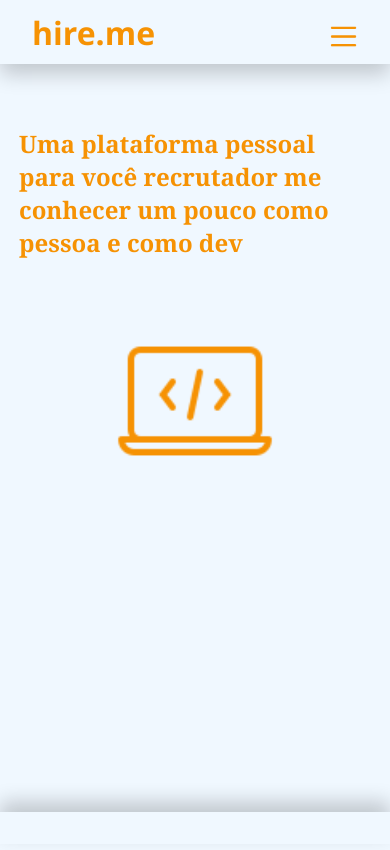
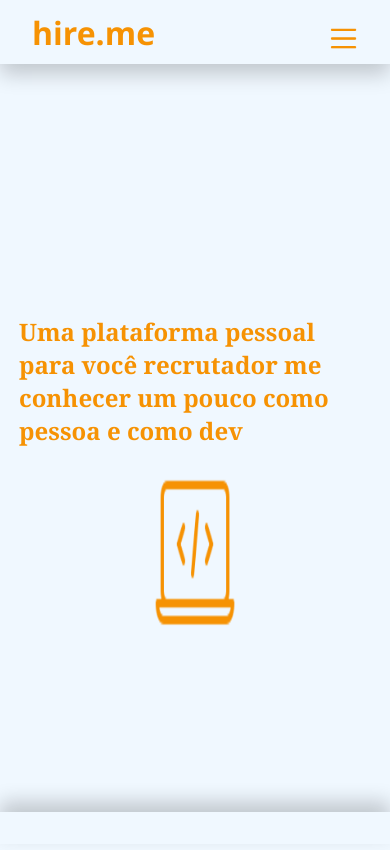
Before and after one commit to manoelrochawlf/hire_me, a React (Vite) app: page / in a window 390 px wide. Shown: the top 850 px of the page. Built offline with nearby package versions, Linux system fonts and the light colour scheme.

Commit message:
refactor: refactoring responsiviness

```diff
--- a/src/components/Header/styles.js
+++ b/src/components/Header/styles.js
@@ -8,6 +8,9 @@ export const HeaderContainer = styled.div`
   justify-content: space-between;
   align-items: center;
   padding: 0rem 2rem;
+  @media (max-width: 450px) {
+
+}
 `
 export const Logo = styled.h1`
     font-family: 'Segoe UI', Tahoma, Geneva, Verdana, sans-serif;
@@ -20,6 +23,7 @@ export const Items = styled.div`
     width: 25rem;
     @media (max-width: 768px) {
         display: none;
+        width: 100%;
     }
 `
 export const Item = styled.h1`
@@ -33,7 +37,7 @@ export const Contact = styled.h1`
     color: #e88f10;
     margin-left: auto;
     @media (max-width: 768px) {
-    display: none;
+        display: none;
     }
 `
 
@@ -53,7 +57,11 @@ export const MobContainer = styled.div`
             border-radius: 50%;
             padding: 0.1rem;
         }
-
+        @media (max-width: 400px) {
+            display: flex;
+            justify-content: flex-end;
+            width: 100%;
+    }
   }
 `
 
--- a/src/pages/Home/styles.js
+++ b/src/pages/Home/styles.js
@@ -34,24 +34,11 @@ export const Container = styled.div`
   @media (max-width: 1200px) {
     flex-direction: column;
     width: 100%;
-    height: 35rem;
+    height: 100vh;
     align-items: center;
-    justify-content: space-evenly;
+    justify-content: center;
   }
-  @media (max-width: 768px) {
-    flex-direction: column;
-    width: 100%;
-    height: 30rem;
-    align-items: center;
-    justify-content: space-evenly;
-  }
-  @media (max-width: 468px) {
-    flex-direction: column;
-    width: 100%;
-    height: 30rem;
-    align-items: center;
-    justify-content: space-evenly;
-  }
+
 
 `
 export const LeadText = styled.h1`
@@ -63,7 +50,7 @@ export const LeadText = styled.h1`
     @media (max-width: 1200px) {
     font-size: 2.5rem;
   }
-    @media (max-width: 768px) {
+    @media (max-width: 600px) {
     font-size: 1.5rem;
     width: 30rem;
     padding: 0rem 4rem;
@@ -74,11 +61,11 @@ export const CodeIcon = styled.img`
     width: 20rem;
     height: 20rem;
     @media (max-width: 1200px) {
-    width: 15rem;
-    height: 15rem;
+    width: 40%;
+    height: 40%;
   }
-    @media (max-width: 768px) {
-        width: 10rem;
-        height: 10rem;
+    @media (max-width: 600px) {
+      width: 25%;
+      height: 25%;
   }
 `
```
